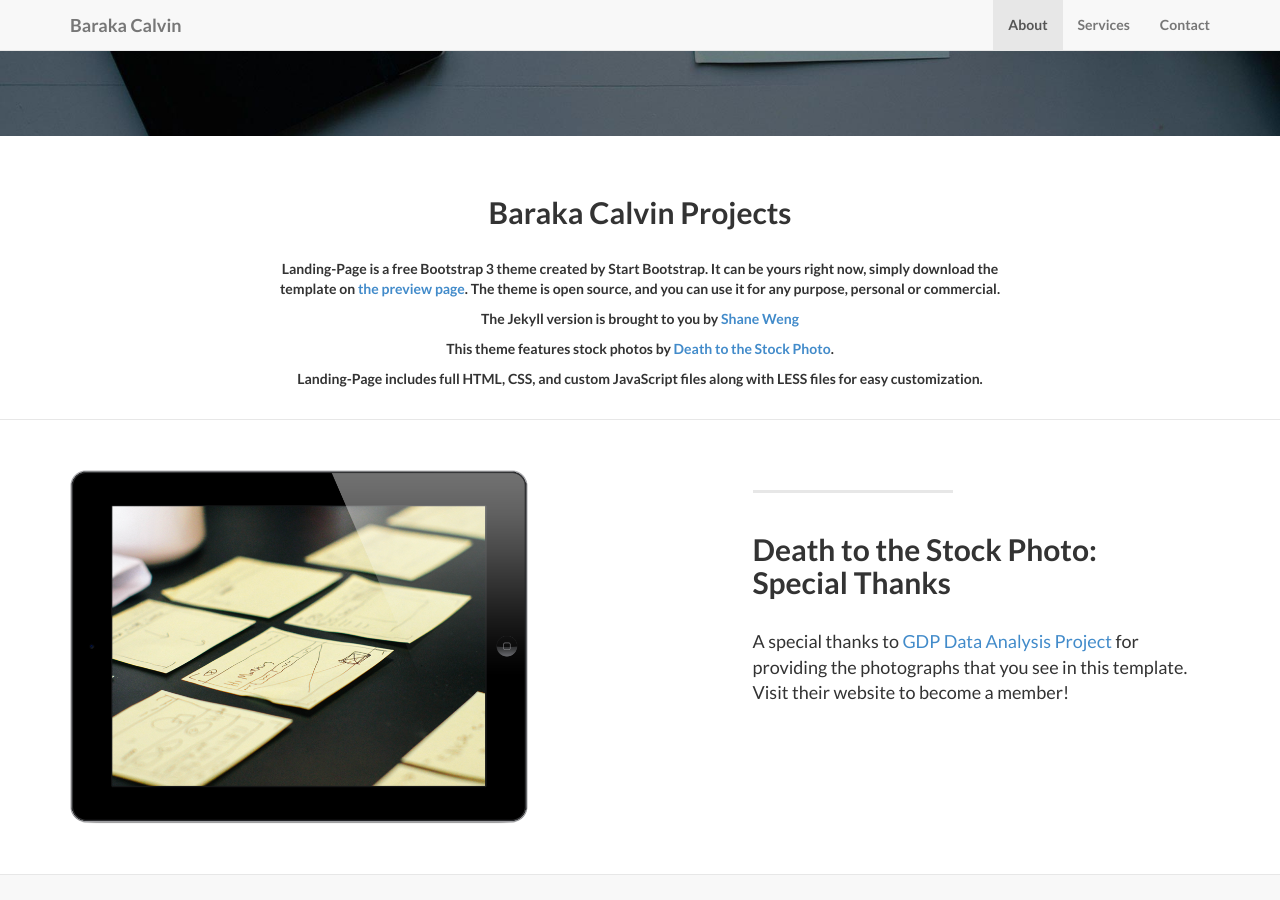
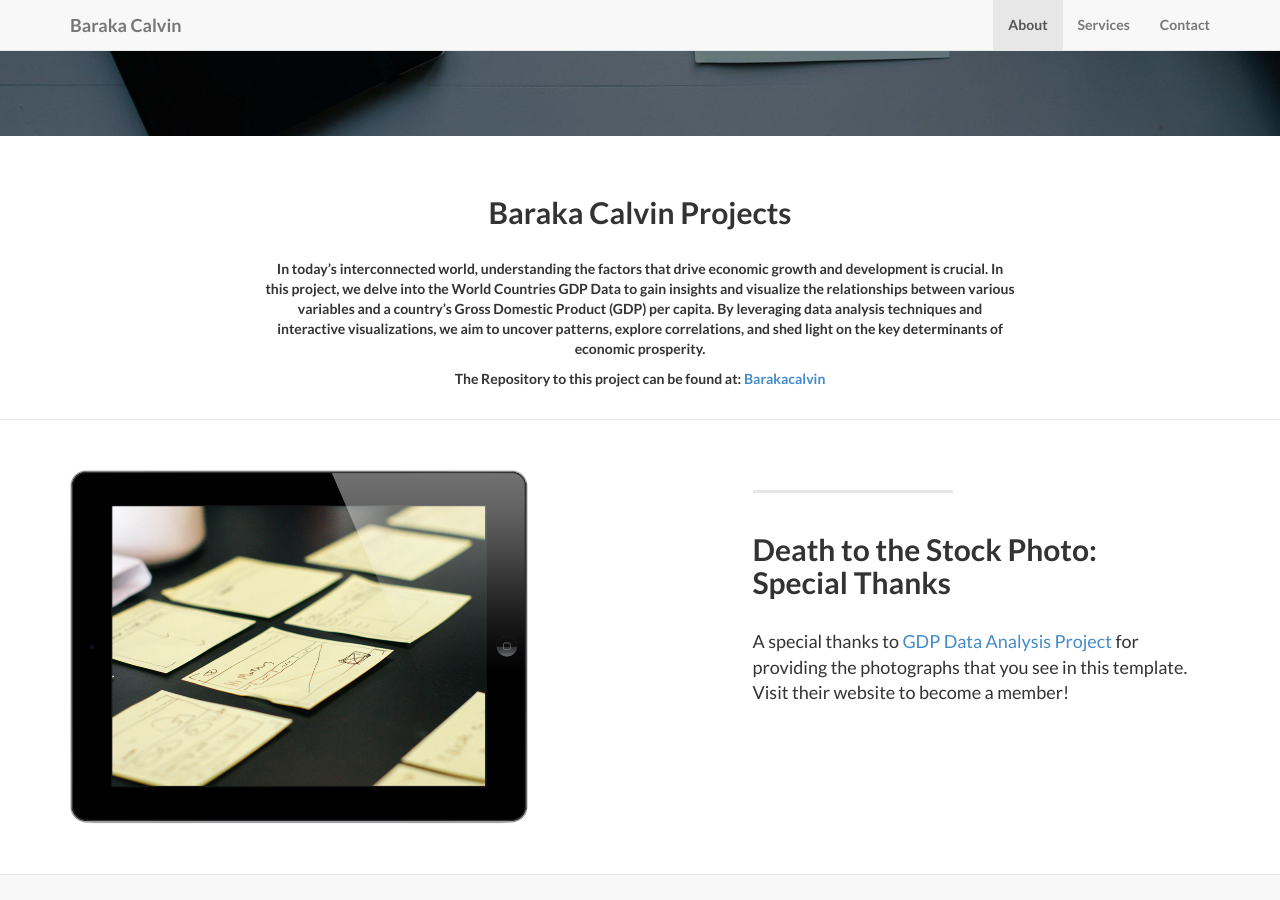
Before and after one commit to Barakacalvin/Barakacalvin.github.io, a Jekyll site: the page built from index.html, in a window 1280 px wide and 900 px high, scrolled down 641 px. Built offline with Jekyll 4.4.1, drawn with Linux system fonts in a browser that asks for light colours.

Commit message:
Update about.html

```diff
--- a/_includes/about.html
+++ b/_includes/about.html
@@ -5,10 +5,8 @@
               <br/><br/>
               <h2>Baraka Calvin Projects</h2>
               <br/>
-                <p>Landing-Page is a free Bootstrap 3 theme created by Start Bootstrap. It can be yours right now, simply download the template on <a href="http://startbootstrap.com/template-overviews/landing-page/">the preview page</a>. The theme is open source, and you can use it for any purpose, personal or commercial.</p>
-                <p>The Jekyll version is brought to you by <a href="https://github.com/swcool">Shane Weng</a></p>
-                <p>This theme features stock photos by <a href="http://join.deathtothestockphoto.com//">Death to the Stock Photo</a>.</p>
-                <p>Landing-Page includes full HTML, CSS, and custom JavaScript files along with LESS files for easy customization.</p>
+                <p>In today’s interconnected world, understanding the factors that drive economic growth and development is crucial. In this project, we delve into the World Countries GDP Data to gain insights and visualize the relationships between various variables and a country’s Gross Domestic Product (GDP) per capita. By leveraging data analysis techniques and interactive visualizations, we aim to uncover patterns, explore correlations, and shed light on the key determinants of economic prosperity.</p>
+                <p>The Repository to this project can be found at: <a href="https://github.com/Barakacalvin/GDP-Data-Analysis">Barakacalvin</a></p>
                 <br/>
               </div>
         </div>
```
